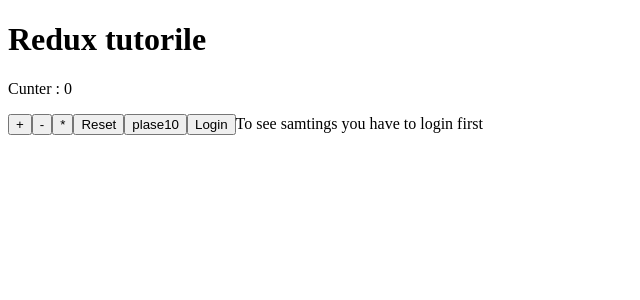
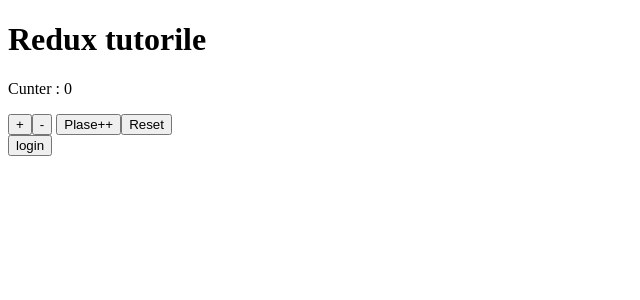
Before and after one commit to JawadErfani01/Redux-todolist, a React (Create React App) app: page / in a window 1280 px wide. Shown: the top 300 px of the page, without its empty margins (0-640 px from the left). Built offline with nearby package versions, Linux system fonts and the light colour scheme.

Commit message:
first versioin of redux toolkit projects

```diff
--- a/package.json
+++ b/package.json
@@ -3,6 +3,7 @@
   "version": "0.1.0",
   "private": true,
   "dependencies": {
+    "@reduxjs/toolkit": "^1.7.2",
     "@testing-library/jest-dom": "^5.14.1",
     "@testing-library/react": "^12.0.0",
     "@testing-library/user-event": "^13.2.1",
--- a/src/App.js
+++ b/src/App.js
@@ -1,62 +1,14 @@
-import { useSelector, useDispatch } from "react-redux";
 
-import {
-  increment,
-  decrement,
-  signIn,
-  multi,
-  reset,
-  plase,
-} from "./actions/index";
+import Counter from './Components/Counter';
+import Login from './Components/Login';
 function App() {
-  const counter = useSelector((state) => state.counter);
-  const login = useSelector((state) => state.login);
-  const dispath = useDispatch();
+
   return (
-    <main className="flex flex-col font-serif justify-center items-center text-white  h-screen bg-slate-800">
+    <div className="text-center p-6 text-white  h-screen bg-slate-800">
       <h1 className="text-4xl capitalize ">Redux tutorile</h1>
-      <p>Cunter : {counter}</p>
-      <button
-        className="px-6 my-2  py-2  bg-blue-500 rounded-xl  "
-        onClick={() => dispath(increment())}
-      >
-        +
-      </button>
-      <button
-        className="px-6 my-2  py-2  bg-blue-500 rounded-xl  "
-        onClick={() => dispath(decrement())}
-      >
-        -
-      </button>
-      <button
-        className="px-6 my-2  py-2  bg-blue-500 rounded-xl  "
-        onClick={() => dispath(multi())}
-      >
-        *
-      </button>
-      <button
-        className="px-6 my-2  py-2  bg-blue-500 rounded-xl  "
-        onClick={() => dispath(reset())}
-      >
-        Reset
-      </button>
-      <button
-        className="px-6 my-2  py-2  bg-blue-500 rounded-xl  "
-        onClick={() => dispath(plase())}
-      >
-        plase10
-      </button>
-      <button
-        className="px-6 my-2  py-2  bg-blue-500 rounded-xl  "
-        onClick={() => dispath(signIn())}
-      >
-        {login ? "logOut" : "Login"}
-      </button>
-
-      {login
-        ? "You sign in to my page now you can see everytings"
-        : "To see samtings you have to login first"}
-    </main>
+      <Counter/>
+      <Login/>
+    </div>
   );
 }
 
--- /dev/null
+++ b/src/Components/Counter.js
@@ -0,0 +1,44 @@
+import React from "react";
+import {
+  increment,
+  decrement,
+  incrementByAmount,
+  Reset,
+} from "../Features/Counter/counter";
+import { useSelector, useDispatch } from "react-redux";
+
+function Counter() {
+  const counter = useSelector((state) => state.counter.value);
+  const dispatch = useDispatch();
+  return (
+    <div className="flex flex-col font-serif justify-center items-center">
+      <p>Cunter : {counter}</p>
+      <button
+        className="px-6 my-2  py-2  bg-blue-500 rounded-xl  "
+        onClick={() => dispatch(increment())}
+      >
+        +
+      </button>
+      <button
+        className="px-6 my-2  py-2  bg-blue-500 rounded-xl  "
+        onClick={() => dispatch(decrement())}
+      >
+        -
+      </button>{" "}
+      <button
+        className="px-6 my-2  py-2  bg-blue-500 rounded-xl  "
+        onClick={() => dispatch(incrementByAmount(10))}
+      >
+        Plase++
+      </button>
+      <button
+        className="px-6 my-2  py-2  bg-blue-500 rounded-xl  "
+        onClick={() => dispatch(Reset())}
+      >
+        Reset
+      </button>
+    </div>
+  );
+}
+
+export default Counter;
--- /dev/null
+++ b/src/Components/Login.js
@@ -0,0 +1,19 @@
+import React from 'react'
+import { useSelector, useDispatch } from "react-redux";
+import {logOut} from '../Features/Login/login'
+
+function Login() {
+  const login = useSelector((state) => state.login.value);
+  const dispatch =useDispatch()
+  return (
+    <div>
+      <button className='px-4 py-2 rounded-xl  bg-cyan-500' onClick={() => dispatch(logOut())}>
+        {login ? "logOut" : "login"}
+      </button>
+     <p className='p-4'> {login && "you login in my page"}</p>
+
+    </div>
+  );
+}
+
+export default Login
--- /dev/null
+++ b/src/Features/Counter/counter.js
@@ -0,0 +1,26 @@
+import { createSlice } from "@reduxjs/toolkit";
+
+const initialState = {
+  value: 0,
+};
+export const counter = createSlice({
+  name: "counter",
+  initialState,
+  reducers: {
+    increment: (state) => {
+      state.value = state.value + 1;
+    },
+    decrement: (state) => {
+      if (state <= 0) return;
+      state.value = state.value - 1;
+    },
+    incrementByAmount: (state, action) => {
+      state.value += action.payload;
+    },
+    Reset: (state) => {
+      state.value = 0;
+    },
+  },
+});
+export const { increment, decrement, incrementByAmount,Reset } = counter.actions;
+export default counter.reducer;
--- /dev/null
+++ b/src/Features/Login/login.js
@@ -0,0 +1,18 @@
+import {createSlice} from '@reduxjs/toolkit'
+
+const initialState = {
+  value: false,
+};
+
+export const login = createSlice({
+  name: "login",
+  initialState,
+  reducers: {
+    logOut: (state) => {
+      state.value = !state.value;
+    },
+  },
+});
+
+export const { logOut } = login.actions;
+export default login.reducer;
--- /dev/null
+++ b/src/Features/Store.js
@@ -0,0 +1,11 @@
+import { configureStore } from "@reduxjs/toolkit";
+import  counter  from './Counter/counter';
+import login from './Login/login';
+
+
+export const store =configureStore({
+    reducer:{
+        counter,
+        login
+    },
+})
--- a/src/actions/index.js
+++ /dev/null
@@ -1,32 +0,0 @@
-export const increment = () => {
-  return {
-    type: "INCREMENT",
-  };
-};
-export const decrement = () => {
-  return {
-    type: "DECREMENT",
-  };
-};
-
-export const multi = () => {
-  return {
-    type: "multi",
-  };
-};
-export const reset = () => {
-  return {
-    type: "reset",
-  };
-};
-export const plase=()=>{
-  return {
-    type: "PLASE",
-  };
-
-}
-export const signIn = () => {
-  return {
-    type: "SIGN_IN",
-  };
-};
--- a/src/index.js
+++ b/src/index.js
@@ -2,11 +2,9 @@
 import ReactDOM from 'react-dom';
 import './styles/index.css';
 import App from './App';
-import {createStore} from 'redux'
 import { Provider } from 'react-redux';
-import allReducers from './rerducers/index';
+import {store} from './Features/Store'
 
-const store =createStore(allReducers)
 ReactDOM.render(
   <Provider store={store}>
     <App />
--- a/src/rerducers/counter.js
+++ /dev/null
@@ -1,29 +0,0 @@
-const counterReducers = (state = 0, action) => {
-  switch (action.type) {
-    case "INCREMENT":
-      if (state === 10) {
-        return (state = 0);
-      } else {
-        return state + 1;
-      }
-    case "DECREMENT":
-      if (state === 0) {
-        return (state = 10);
-      } else {
-        return state - 1;
-      }
-    case "multi":
-      if (state === 4294967296) {
-        return (state = 2);
-      } else {
-        return state * state;
-      }
-    case "reset":
-      return (state = 0);
-      case "PLASE":
-        return state+10
-    default:
-      return state;
-  }
-};
-export default counterReducers;
--- a/src/rerducers/index.js
+++ /dev/null
@@ -1,9 +0,0 @@
-import counterReducers from "./counter";
-import loggedReducer from "./isLogged";
-
-import { combineReducers } from "redux";
-const allReducers = combineReducers({
-  counter: counterReducers,
-  login: loggedReducer,
-});
-export default allReducers;
--- a/src/rerducers/isLogged.js
+++ /dev/null
@@ -1,10 +0,0 @@
-const loggedReducer=(state=false,action)=>{
-    switch (action.type) {
-        case 'SIGN_IN':
-          return !state
-
-        default:
-            return state
-    }
-}
-export default loggedReducer;
```
Also changed, not shown: 1 other file (tests, documents, lock files or other folders).
